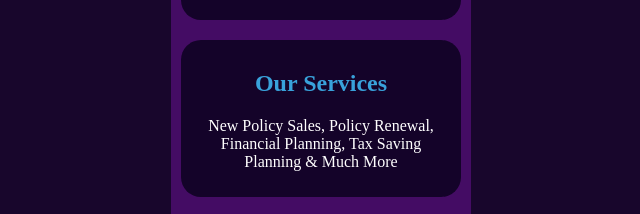
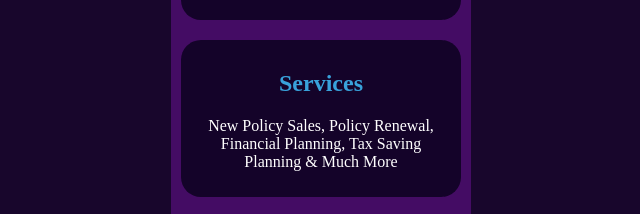
Before and after one commit to vedzansh/visiting-card, a plain HTML site: page index.html in a window 1280 px wide. Shown: the part 362-576 px from the top of the page, 319-959 px from the left. Drawn offline with Linux system fonts and the light colour scheme.

Commit message:
Update index.html

```diff
--- a/index.html
+++ b/index.html
@@ -214,7 +214,7 @@
             </div>
 
             <div id="aboutme">
-                <h2>Our Services</h2>
+                <h2>Services</h2>
                 <p style="text-transform: capitalize"> new policy sales, policy renewal, financial planning, tax saving planning & much more</p>
 
             </div>
```
